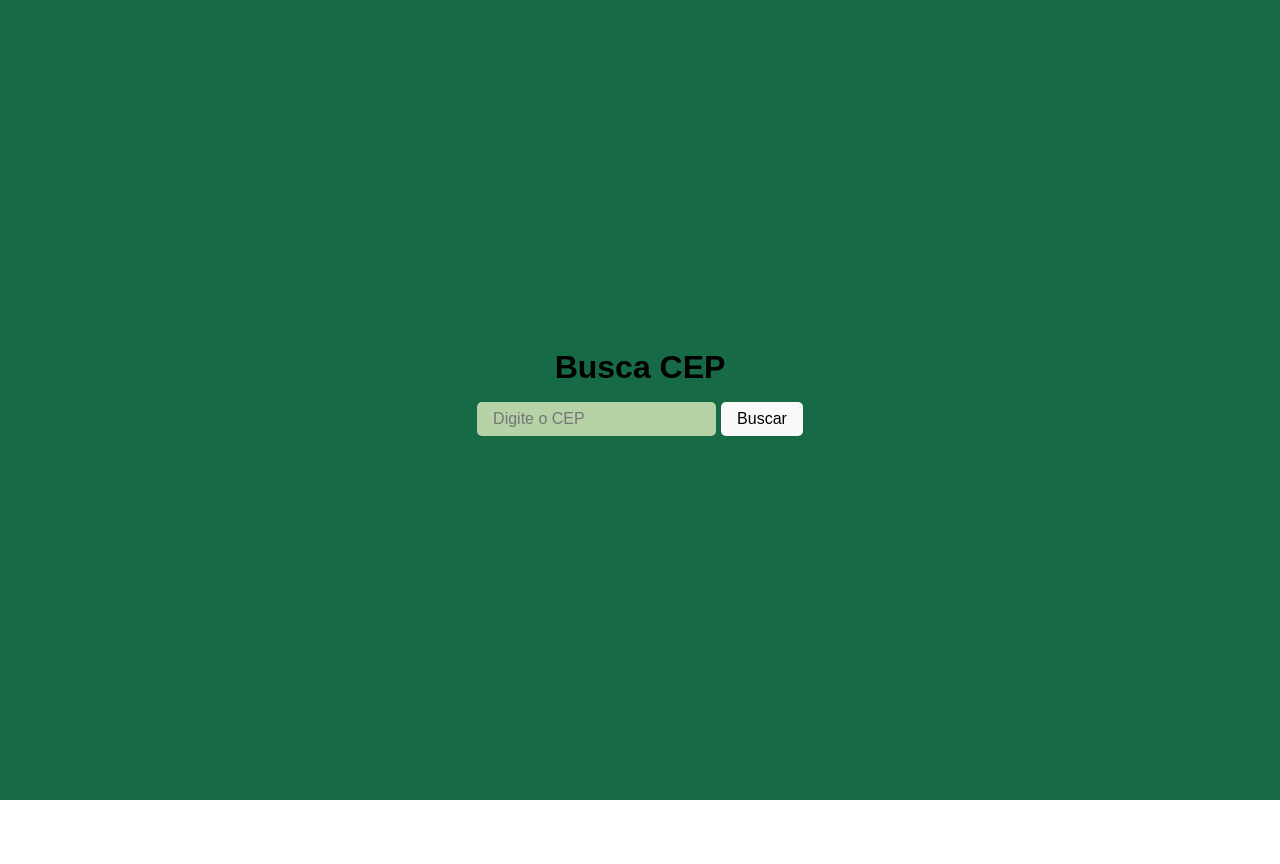
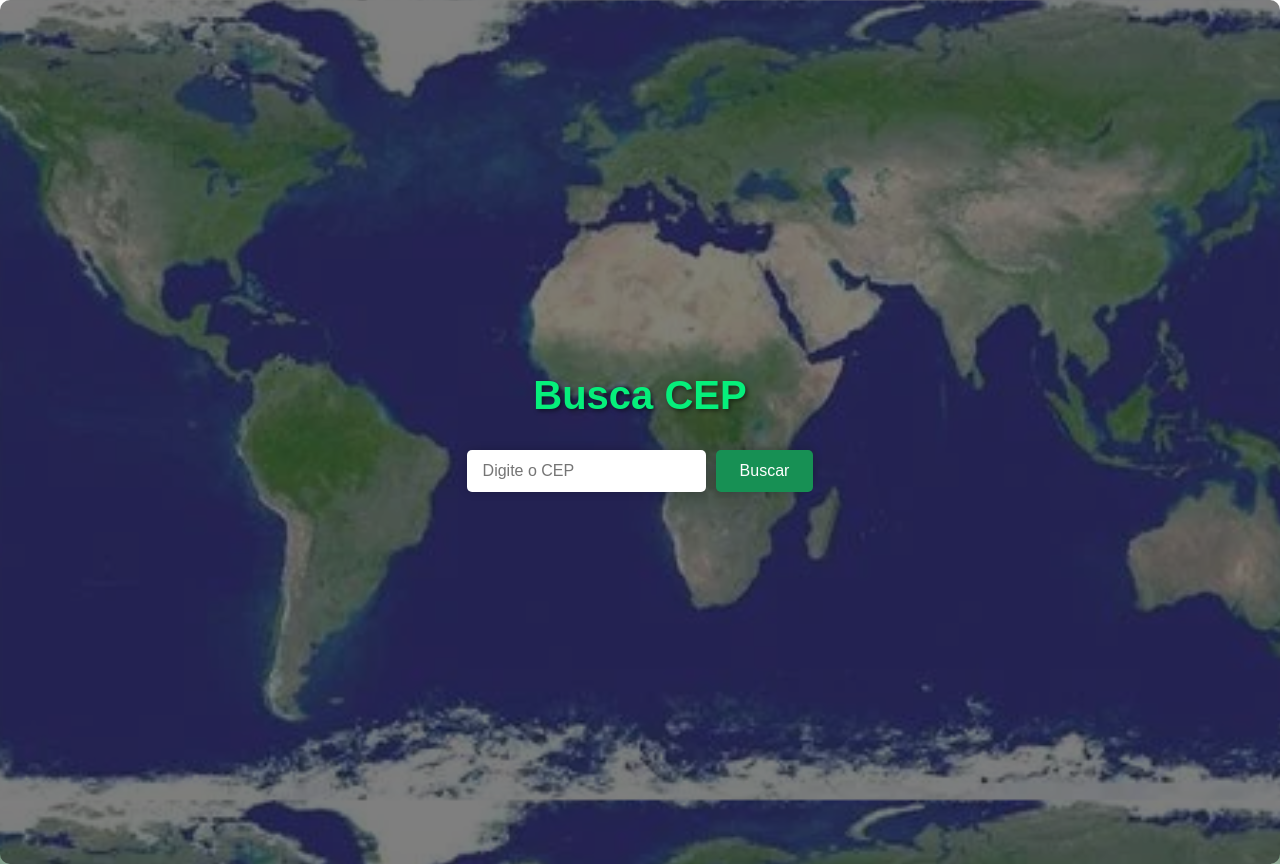
Before and after one commit to MateusOliveira991/buscadorcepReact, a React (Vite) app: page / in a window 1280 px wide. Before the commit the page ends 800 px from the top, so only its background shows below. Built offline with nearby package versions, Linux system fonts and the light colour scheme.

Commit message:
Feat: Estilo final

```diff
--- a/src/style.css
+++ b/src/style.css
@@ -1,45 +1,72 @@
+body {
+    margin: 0;
+    font-family: 'Arial', sans-serif;
+    background: url('assets/mundo.png') no-repeat center center fixed;
+    background-size: cover;
+    color: #fff;
+}
+
 .container {
     display: flex;
     flex-direction: column;
     justify-content: center;
     align-items: center;
     height: 100vh;
-    background-color: #166a46;
+    background-color: rgba(0, 0, 0, 0.5);
+    padding: 2rem;
+    border-radius: 10px;
 }
 
 h1 {
-    font-size: 2rem;
-    margin-bottom: 1rem;
+    font-size: 2.5rem;
+    margin-bottom: 2rem;
+    color: #06ef7b;
+    text-shadow: 2px 2px 4px rgba(0, 0, 0, 0.5);
+}
+
+.search {
+    display: flex;
+    flex-direction: row;
+    align-items: center;
+}
+
+.input {
+    padding: 0.75rem 1rem;
+    font-size: 1rem;
+    margin-right: 10px;
+    border: none;
+    border-radius: 5px;
+    background-color: #fff;
+    color: #000;
+    box-shadow: 0 0 10px rgba(0, 0, 0, 0.2);
 }
 
 .button {
-    margin-left: 5px;
-    padding: 0.5rem 1rem;
+    padding: 0.75rem 1.5rem;
     font-size: 1rem;
-    background-color: #f9f9f9;
+    background-color: #179054;
+    color: #fff;
     border: none;
     border-radius: 5px;
     cursor: pointer;
+    box-shadow: 0 0 10px rgba(0, 0, 0, 0.2);
 }
 
 .button:hover {
-    background-color: #15e612;
-}
-
-.input {
-    padding: 0.5rem 1rem;
-    font-size: 1rem;
-    margin-bottom: 1rem;
-    border: none;
-    border-radius: 5px;
-    background-color: rgb(182, 211, 168);
+    background-color: #32cd32;
 }
 
 .main {
     display: flex;
     flex-direction: column;
-    background-color: #f9f9f9;
+    background-color: rgba(255, 255, 255, 0.9);
     padding: 2rem;
-    border-radius: 5px;
-    box-shadow: 0 0 10px rgba(0, 0, 0, 0.1);
+    border-radius: 50%;
+    box-shadow: 0 0 15px rgba(0, 0, 0, 0.3);
+    margin-top: 2rem;
+    color: #000;
 }
+
+.main h3, .main span {
+    margin-bottom: 0.5rem;
+}
```
Also changed, not shown: src/assets/mundo.png (added).
